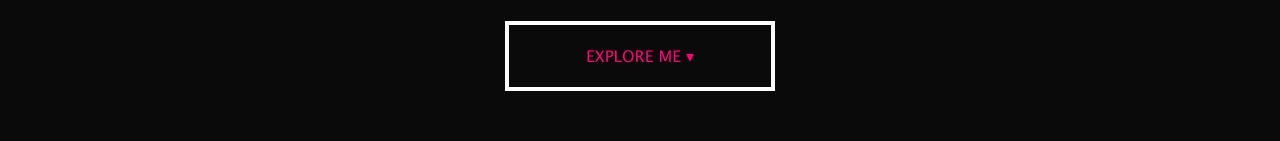
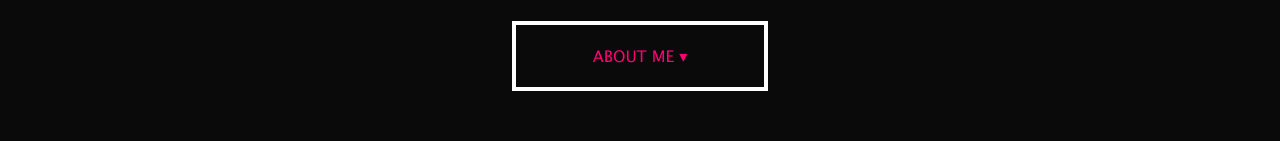
Before and after one commit to Anushka-Bhati25/Portfolio, a plain HTML site: page index.html in a window 1280 px wide. Shown: the part 385-526 px from the top of the page. Drawn offline with nearby package versions, Linux system fonts and the light colour scheme.

Commit message:
complete index file

```diff
--- a/index.html
+++ b/index.html
@@ -103,7 +103,7 @@
              <!-- explore button -->
              <div class="container-fluid explore">
                 <div class="row justify-content-center pt-3">
-                    <a class="exploreButton " style="text-decoration: none;" href="#about" >EXPLORE ME &#9662;</a>
+                    <a class="exploreButton " style="text-decoration: none;" href="#about" >ABOUT ME &#9662;</a>
                 </div>
              </div>
              <!-- social icons -->
```
